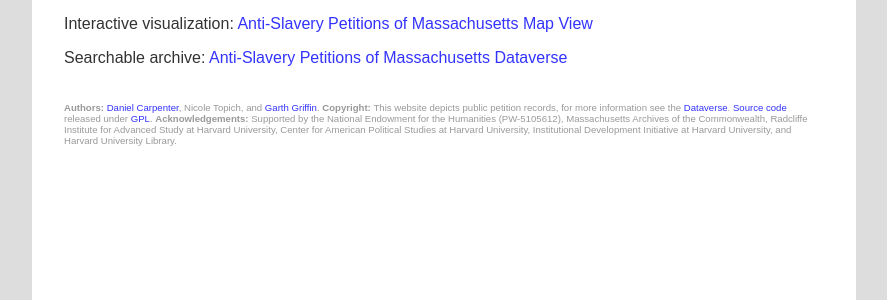
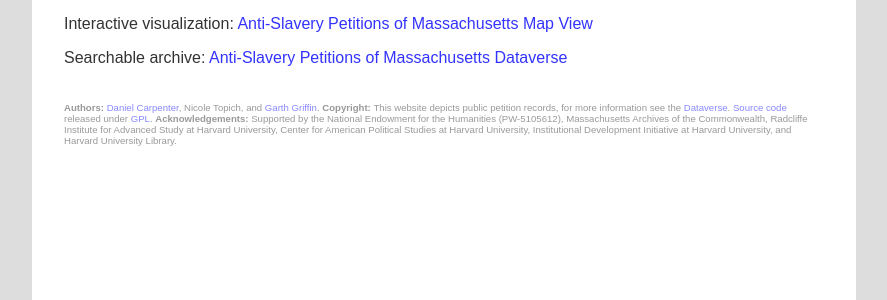
Before and after one commit to garthg/petitions-visualization, a Flask app: page / in a window 1280 px wide. Shown: the part 277-577 px from the top of the page, without its empty margins (196-1083 px from the left). Run offline with Flask 2, Linux system fonts and the light colour scheme.

Commit message:
Lowered link brightness in homepage footer.

```diff
--- a/web/templates/home.html
+++ b/web/templates/home.html
@@ -28,6 +28,9 @@
         font-size:0.6em;
         margin:0;
         padding: 2em 0 0 0;
+      }
+      #footer a {
+        color: #88f;
       }
     </style>
   <body>
```
